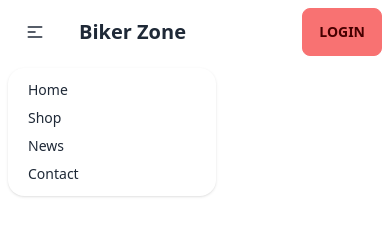
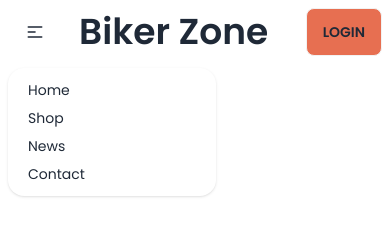
Before and after one commit to abusufian745/biker-zone-with-daisyui, a plain HTML site: page index.html in a window 390 px wide. Both pictures are taken after a click on the label 35 px from the left and 32 px from the top of the page. Drawn offline with nearby package versions, Linux system fonts and the light colour scheme.

Commit message:
responsive nav section

```diff
--- a/index.html
+++ b/index.html
@@ -9,41 +9,76 @@
     <link href="https://cdn.jsdelivr.net/npm/daisyui@3.3.1/dist/full.css" rel="stylesheet" type="text/css" />
     <script src="https://cdn.tailwindcss.com"></script>
 
+    <!-- google font poppins -->
+
+    <link rel="preconnect" href="https://fonts.googleapis.com">
+    <link rel="preconnect" href="https://fonts.gstatic.com" crossorigin>
+    <link href="https://fonts.googleapis.com/css2?family=Poppins:wght@400;500;600;700;800&display=swap"
+        rel="stylesheet">
+
+
+    <!-- tailwind custom classes -->
+
+    <script>
+        tailwind.config = {
+          theme: {
+            extend: {
+              colors: {
+                clifford: '#da373d',
+                'bike-primary': '#E76F51',
+              }
+            }
+          }
+        }
+      </script>
+
+    <!-- custom styles -->
+    <style>
+        .font-poppins{
+            font-family: 'Poppins', sans-serif;
+        }
+    </style>
+
 </head>
 
-<body>
-    <header>
+<body class="font-poppins">
+    <header class="md:container md:mx-auto">
         <nav>
             <div class="navbar bg-base-100">
-                <div class="navbar-start">
+                <div class="flex-1">
                     <div class="dropdown">
                         <label tabindex="0" class="btn btn-ghost lg:hidden">
-                      <svg xmlns="http://www.w3.org/2000/svg" class="h-5 w-5" fill="none" viewBox="0 0 24 24" stroke="currentColor"><path stroke-linecap="round" stroke-linejoin="round" stroke-width="2" d="M4 6h16M4 12h8m-8 6h16" /></svg>
+                            <svg xmlns="http://www.w3.org/2000/svg" class="h-5 w-5" fill="none" viewBox="0 0 24 24"
+                                stroke="currentColor">
+                                <path stroke-linecap="round" stroke-linejoin="round" stroke-width="2"
+                                    d="M4 6h16M4 12h8m-8 6h16" />
+                            </svg>
                         </label>
-                    <ul tabindex="0" class="menu menu-sm dropdown-content mt-3 z-[1] p-2 shadow bg-base-100 rounded-box w-52">
+                        <ul tabindex="0"
+                            class="menu menu-sm dropdown-content mt-3 z-[1] p-2 shadow bg-base-100 rounded-box w-52 text-base">
                             <li><a>Home</a></li>
                             <li><a>Shop</a></li>
                             <li><a>News</a></li>
                             <li><a>Contact</a></li>
                         </ul>
                     </div>
-                  <a class="btn btn-ghost normal-case text-xl">Biker Zone</a>
+                    <a class="btn btn-ghost normal-case text-4xl">Biker Zone</a>
                 </div>
                 <div class="navbar-center hidden lg:flex">
-                  <ul class="menu menu-horizontal px-1">
+                    <ul class="menu menu-horizontal px-1 text-base">
                         <li><a>Home</a></li>
                         <li><a>Shop</a></li>
                         <li><a>News</a></li>
                         <li><a>Contact</a></li>
                     </ul>
                 </div>
-                <div class="navbar-end">
-                  <a class="btn btn-error">Login</a>
+                <div class="">
+                    <a class="btn bg-bike-primary">Login</a>
                 </div>
             </div>
         </nav>
     </header>
-    <main>
+    <main class="md:container md:mx-auto">
 
     </main>
     <footer>
```
Lines whose indentation alone changed are shown as unchanged.
